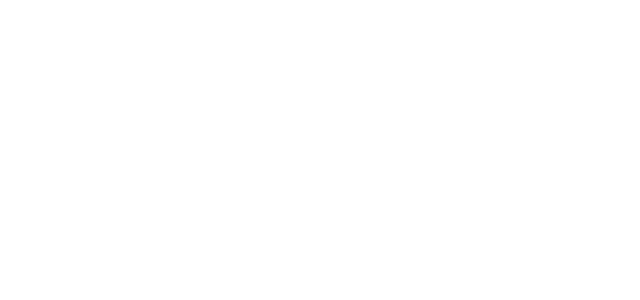
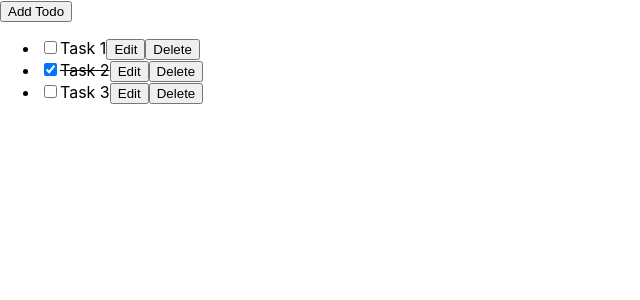
Before and after one commit to HDEUN/mini-project-todo, a React (Create React App) app: page / in a window 1280 px wide. Shown: the top 300 px of the page, without its empty margins (0-640 px from the left). Built offline with nearby package versions, Linux system fonts and the light colour scheme.

Commit message:
중간 커밋

```diff
--- a/package.json
+++ b/package.json
@@ -8,6 +8,7 @@
     "@testing-library/user-event": "^13.5.0",
     "react": "^18.2.0",
     "react-dom": "^18.2.0",
+    "react-modal": "^3.16.1",
     "react-scripts": "5.0.1",
     "web-vitals": "^2.1.4"
   },
--- a/src/App.js
+++ b/src/App.js
@@ -1,10 +1,11 @@
-import logo from './logo.svg';
-import './App.css';
+import React, { useState } from 'react';
+import TodoList from './components/TodoList';
 
 function App() {
   return (
-    <div className="App">
+    <div className='App'>
       {/* 리스트 컴포넌트 랜더링 */}
+      <TodoList />
     </div>
   );
 }
--- a/src/components/List.js
+++ /dev/null
@@ -1 +0,0 @@
-//목록을 랜더링하고 CRUD 작업을 처리하기 위한 상태 포함
--- /dev/null
+++ b/src/components/TodoList.js
@@ -0,0 +1,83 @@
+//목록을 랜더링하고 CRUD 작업을 처리하기 위한 상태 포함
+import React, {useState} from 'react';
+import Modal from 'react-modal';
+
+function TodoList() {
+    const [todos, setTodos] = useState([
+        { id: 1, text: 'Task 1', completed: false },
+        { id: 2, text: 'Task 2', completed: true },
+        { id: 3, text: 'Task 3', completed: false }
+    ]);
+    const [inputValue, setInputValue] = useState('');
+    const [isModalOpen, setIsModalOpen] = useState(false);
+
+    // Modal
+    const openModal = () => { setIsModalOpen(true); };
+    const closeModal = () => { setIsModalOpen(false); };
+
+    // input
+    const handleInputChange = (event) => { setInputValue(event.target.value); };
+
+    // todo lis Add
+    const handleAddTodo = () => {
+        const newTodo = { id: Date.now(), text: 'Task 1', completed: false };
+        setTodos([...todos, newTodo]);
+        setInputValue('');
+        closeModal();
+    }
+
+    const handleToggleTodo = (id) => {
+        setTodos(todos.map(todo => {
+            if(todo.id === id) {
+                return {...todo, completed: !todo.completed};
+            }
+            return todo;
+        }));
+    }
+
+    const handleEditTodo = (id, newText) => {
+        setTodos(
+            todos.map((todo) => {
+                if(todo.id === id) {
+                    return {...todo, text: newText};
+                }
+                return todo;
+            }));
+    }
+
+    const handleDeleteTodo = (id) => {
+        setTodos(todos.filter((todo) => todo.id !== id));
+    }
+
+
+    return (
+        <>
+            <div className="header">
+                <button onClick={openModal}>Add Todo</button>
+                <Modal isOpen={isModalOpen}>
+                    <input type="text" value={inputValue} onChange={handleInputChange} />
+                    <button onClick={handleAddTodo}>Add</button>
+                    <button onClick={closeModal}>Close</button>
+                </Modal>
+            </div>
+
+            <ul className='TodoList'>
+                {todos.map((todo) => (
+                    <li key={todo.id}>
+                        <input
+                            type="checkbox"
+                            checked={todo.completed}
+                            onChange={() => handleToggleTodo(todo.id)}
+                        />
+                        <span style={{ textDecoration: todo.completed ? 'line-through' : 'none' }}>{todo.text}</span>
+                        <button onClick={() => handleEditTodo(todo.id, prompt('Enter new text:'))}>Edit</button>
+                        <button onClick={() => handleDeleteTodo(todo.id)}>Delete</button>
+                    </li>
+                ))}
+            </ul>
+        </>
+    );
+}
+
+
+export default TodoList;
```
Also changed, not shown: src/components/TodoList.css (renamed from src/components/List.css), 1 other file (tests, documents, lock files or other folders).
